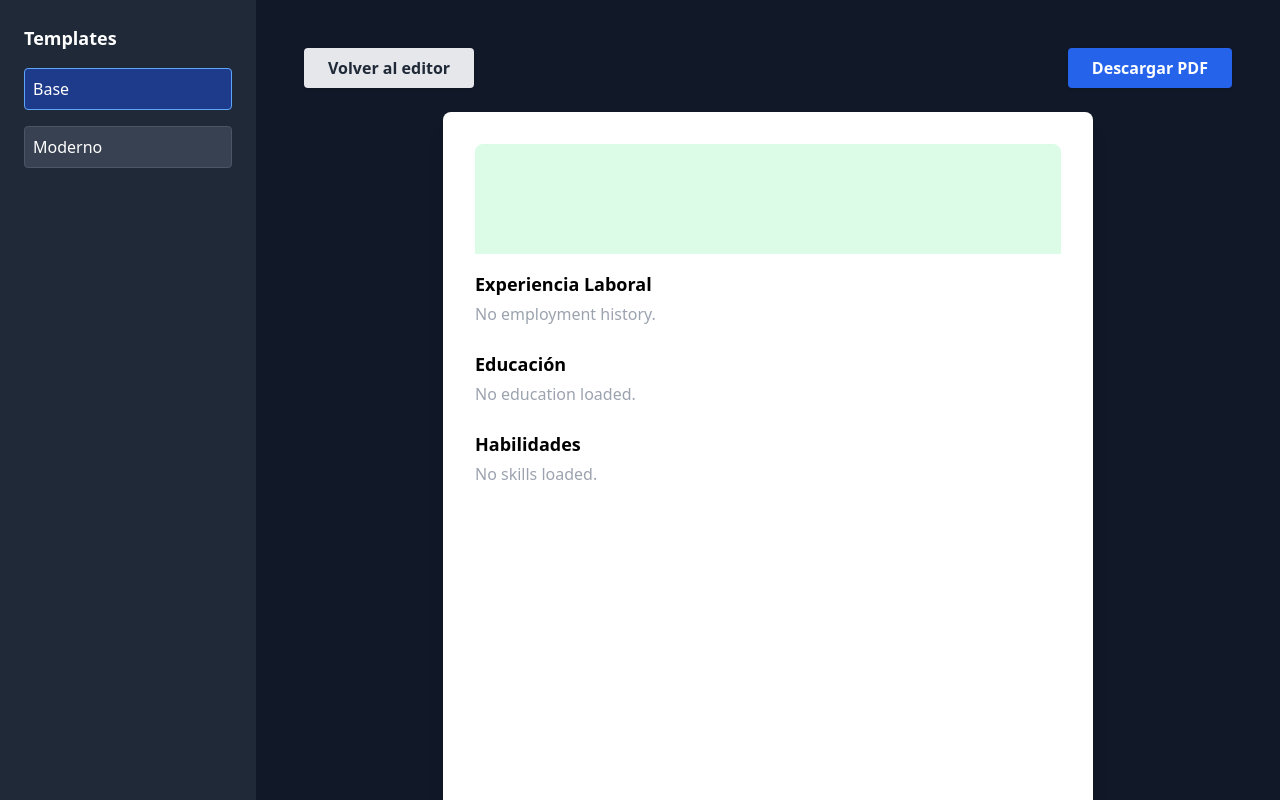
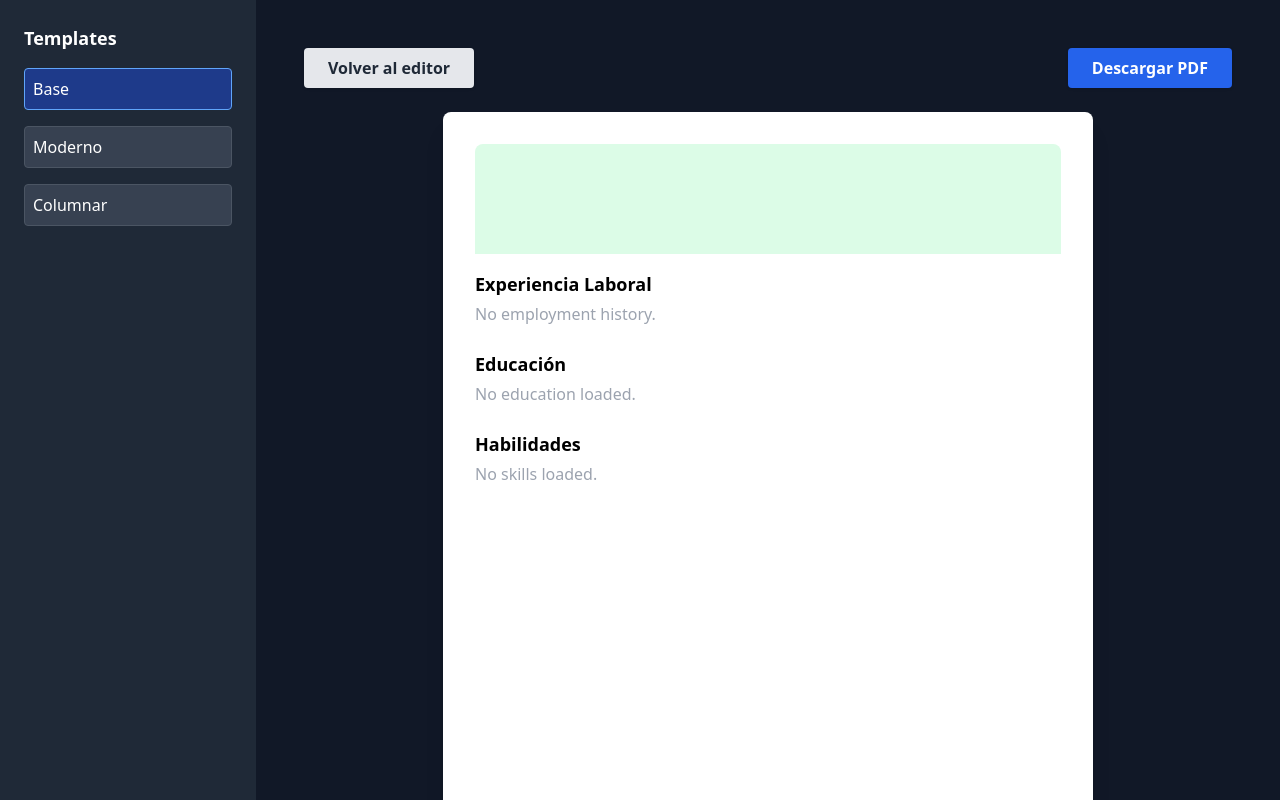
Before and after one commit to givemefire44/cvfaster-limpio, a Next.js app: page /select-template in a window 1280 px wide. Shown: the top 800 px of the page. Built offline with nearby package versions, Linux system fonts and the light colour scheme.

Commit message:
Update page.tsx

```diff
--- a/app/select-template/page.tsx
+++ b/app/select-template/page.tsx
@@ -3,8 +3,10 @@ import { useEffect, useState, useRef } from "react";
 import { useCvForm } from "../create-cv/state";
 import { useRouter } from "next/navigation"; // <-- AGREGADO
 
+
 import CVTemplateBase from "./templates/CVTemplateBase";
 import CVTemplateModern from "./templates/CVTemplateModern"; // <-- NUEVO
+import CVTemplateColumnar from "./templates/CVTemplateColumnar";
 // Si querés más templates, importalos aquí
 
 const templates = [
@@ -16,7 +18,10 @@ const templates = [
     name: "Moderno",
     component: CVTemplateModern,
   },
-
+{
+  name: "Columnar",
+  component: CVTemplateColumnar
+},
   // { name: "OtroTemplate", component: OtroTemplate },
 ];
 
```
